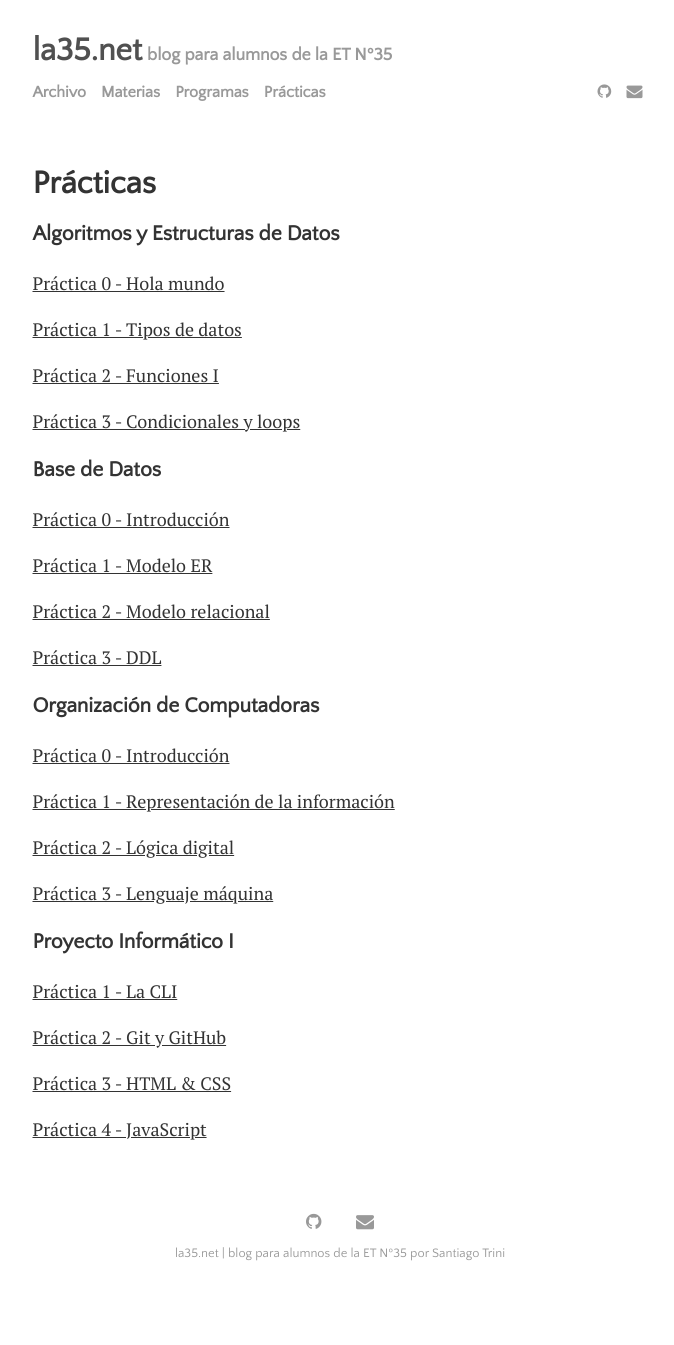
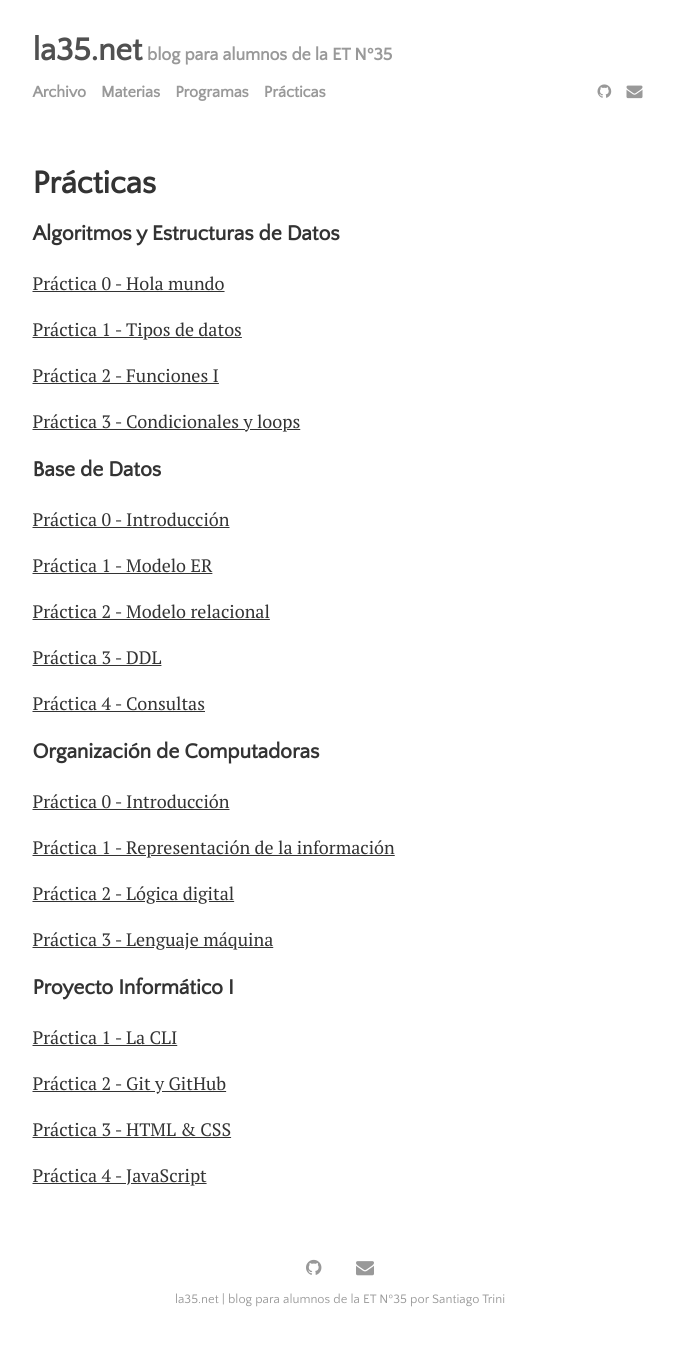
Before and after one commit to la35/la35.github.io, a Jekyll site: the page built from menu/practicas.md, in a window 1280 px wide. Shown: the whole page, without its empty margins (300-974 px from the left). Built offline with Jekyll 4.4.1, drawn with Linux system fonts in a browser that asks for light colours; before the commit the page ends 1299 px from its top, so only the background shows below that.

Commit message:
agrega practica queries

```diff
--- a/menu/practicas.md
+++ b/menu/practicas.md
@@ -33,7 +33,7 @@ title: Prácticas
 
 [Práctica 3 - DDL](../assets/files/practicas/db-p3.pdf)
 
-<!-- [Práctica 4 - Consultas](../assets/files/practicas/db-p4.pdf) -->
+[Práctica 4 - Consultas](../assets/files/practicas/db-p4.pdf)
 
 <!-- [Práctica 5 - ABMs](../assets/files/practicas/db-p5.pdf) -->
 
```
Also changed, not shown: 1 other file.
